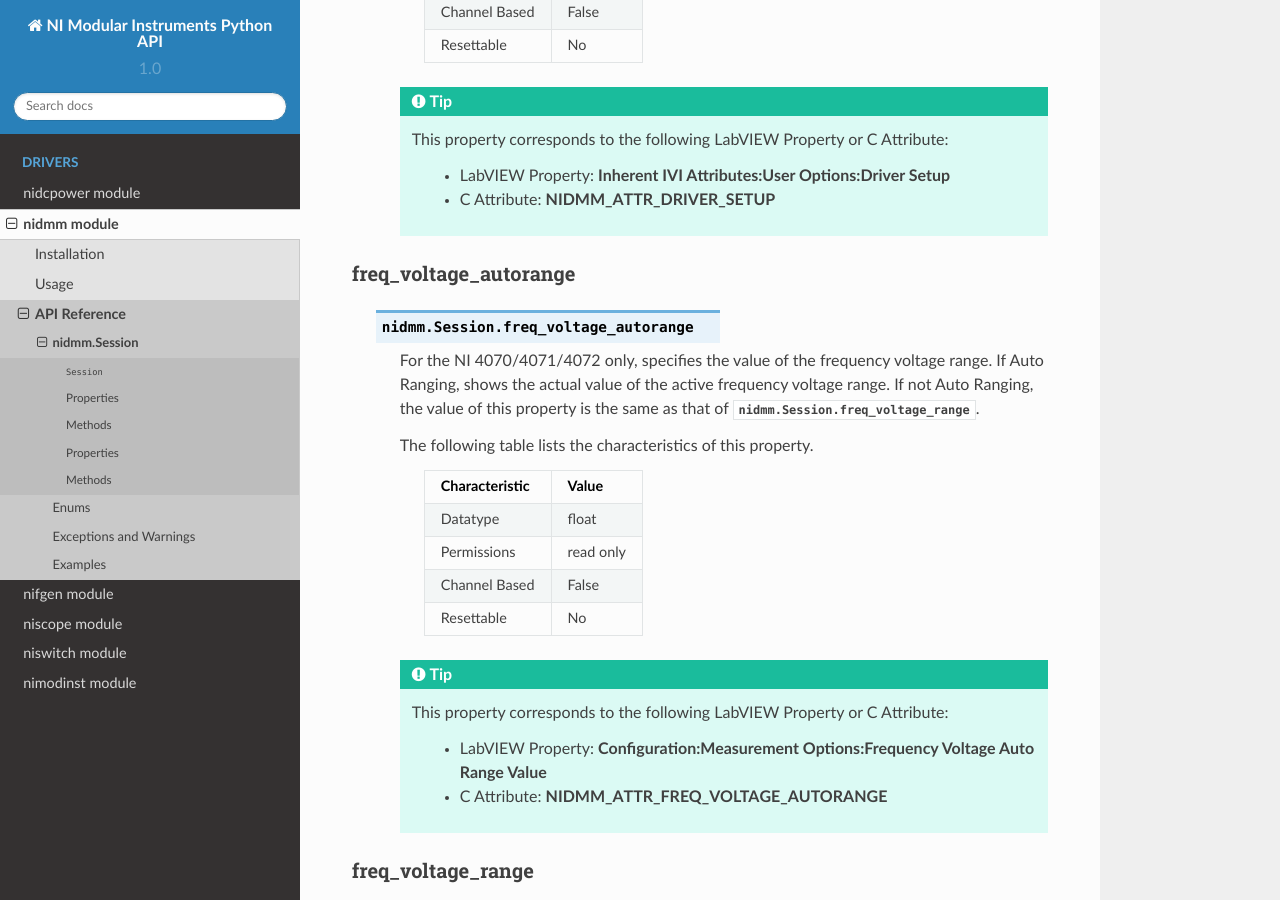
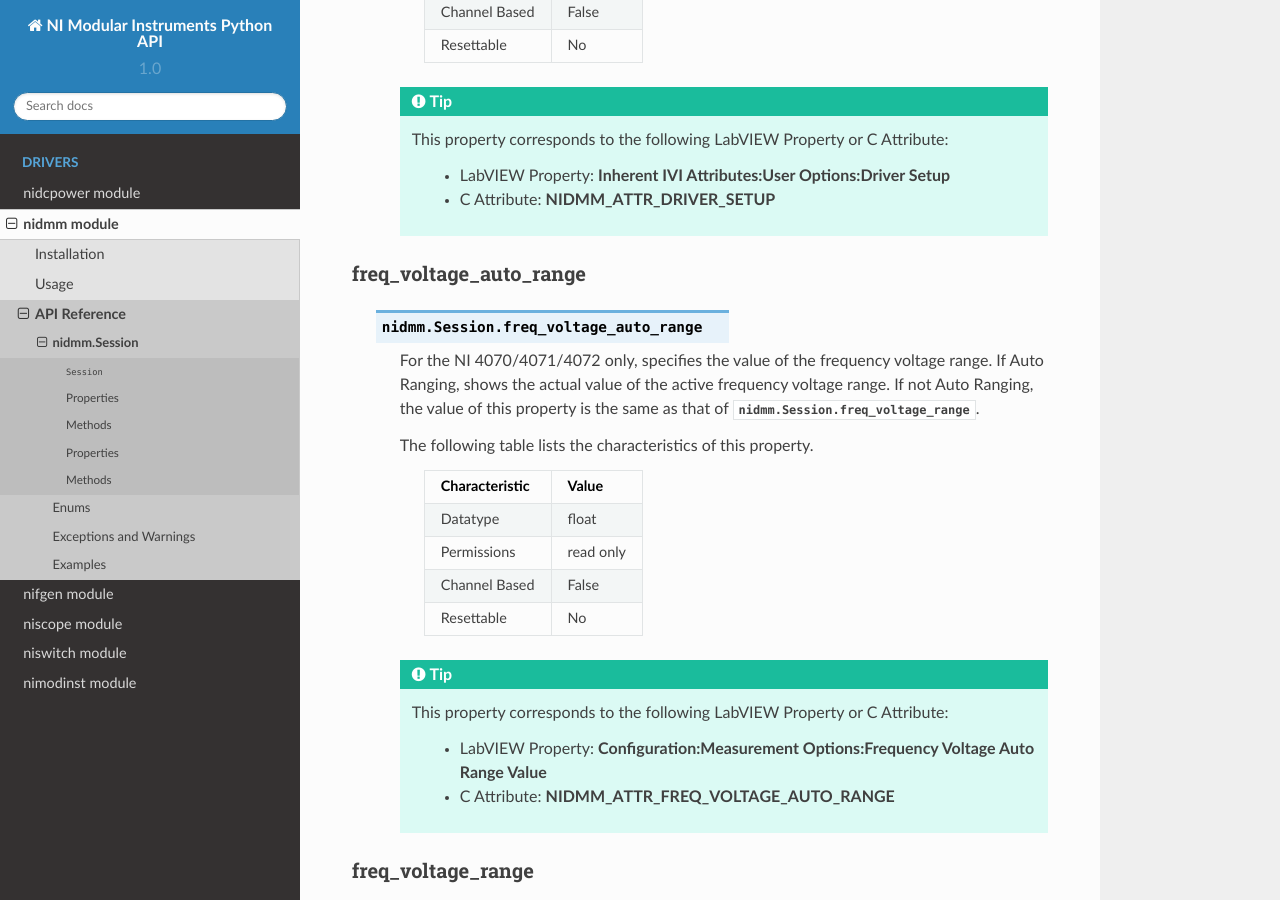
Before and after one commit to ni/nimi-python, a Sphinx documentation site: the page built from docs/nidmm/class.rst, in a window 1280 px wide and 900 px high, scrolled down 14028 px. Built offline with Sphinx 7.4.7 and the Read the Docs theme 2.0.0, drawn with Linux system fonts in a browser that asks for light colours; some of the changed text lies outside the part shown.

Commit message:
Fix attribute name that is incorrect in extracted metadata (#879)
* Fix attribute name that is wrong in extracted metadata

* Update changelog

* Update generated files

```diff
--- a/docs/nidmm/class.rst
+++ b/docs/nidmm/class.rst
@@ -160,7 +160,7 @@
     +------------------------------------------+----------------------------------------------+
     | :py:attr:`driver_setup`                  | str                                          |
     +------------------------------------------+----------------------------------------------+
-    | :py:attr:`freq_voltage_autorange`        | float                                        |
+    | :py:attr:`freq_voltage_auto_range`       | float                                        |
     +------------------------------------------+----------------------------------------------+
     | :py:attr:`freq_voltage_range`            | float                                        |
     +------------------------------------------+----------------------------------------------+
@@ -775,12 +775,12 @@
                 - LabVIEW Property: **Inherent IVI Attributes:User Options:Driver Setup**
                 - C Attribute: **NIDMM_ATTR_DRIVER_SETUP**
 
-freq_voltage_autorange
-~~~~~~~~~~~~~~~~~~~~~~
-
-    .. py:currentmodule:: nidmm.Session
-
-    .. py:attribute:: freq_voltage_autorange
+freq_voltage_auto_range
+~~~~~~~~~~~~~~~~~~~~~~~
+
+    .. py:currentmodule:: nidmm.Session
+
+    .. py:attribute:: freq_voltage_auto_range
 
         For the NI 4070/4071/4072 only, specifies the value of the frequency voltage range.  If Auto Ranging, shows the actual value of the active frequency voltage range.  If not Auto Ranging, the value of this property is the same as that of  :py:data:`nidmm.Session.freq_voltage_range`.
 
@@ -802,7 +802,7 @@
             This property corresponds to the following LabVIEW Property or C Attribute:
 
                 - LabVIEW Property: **Configuration:Measurement Options:Frequency Voltage Auto Range Value**
-                - C Attribute: **NIDMM_ATTR_FREQ_VOLTAGE_AUTORANGE**
+                - C Attribute: **NIDMM_ATTR_FREQ_VOLTAGE_AUTO_RANGE**
 
 freq_voltage_range
 ~~~~~~~~~~~~~~~~~~
@@ -4017,7 +4017,7 @@
 +--------------------------------------------------------+----------------------------------------------+
 | :py:attr:`nidmm.Session.driver_setup`                  | str                                          |
 +--------------------------------------------------------+----------------------------------------------+
-| :py:attr:`nidmm.Session.freq_voltage_autorange`        | float                                        |
+| :py:attr:`nidmm.Session.freq_voltage_auto_range`       | float                                        |
 +--------------------------------------------------------+----------------------------------------------+
 | :py:attr:`nidmm.Session.freq_voltage_range`            | float                                        |
 +--------------------------------------------------------+----------------------------------------------+
```
Also changed, not shown: CHANGELOG.md (+1 -0 lines), 2 other files.
